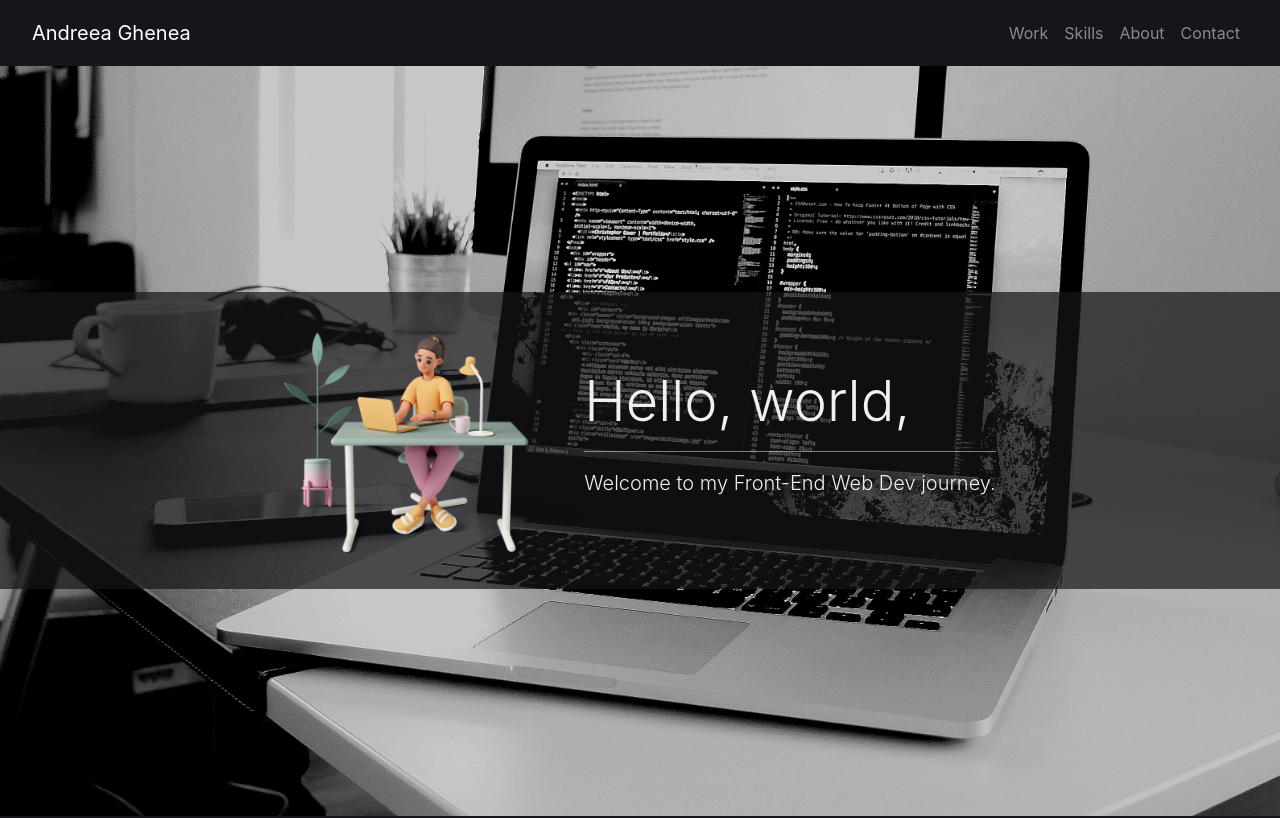
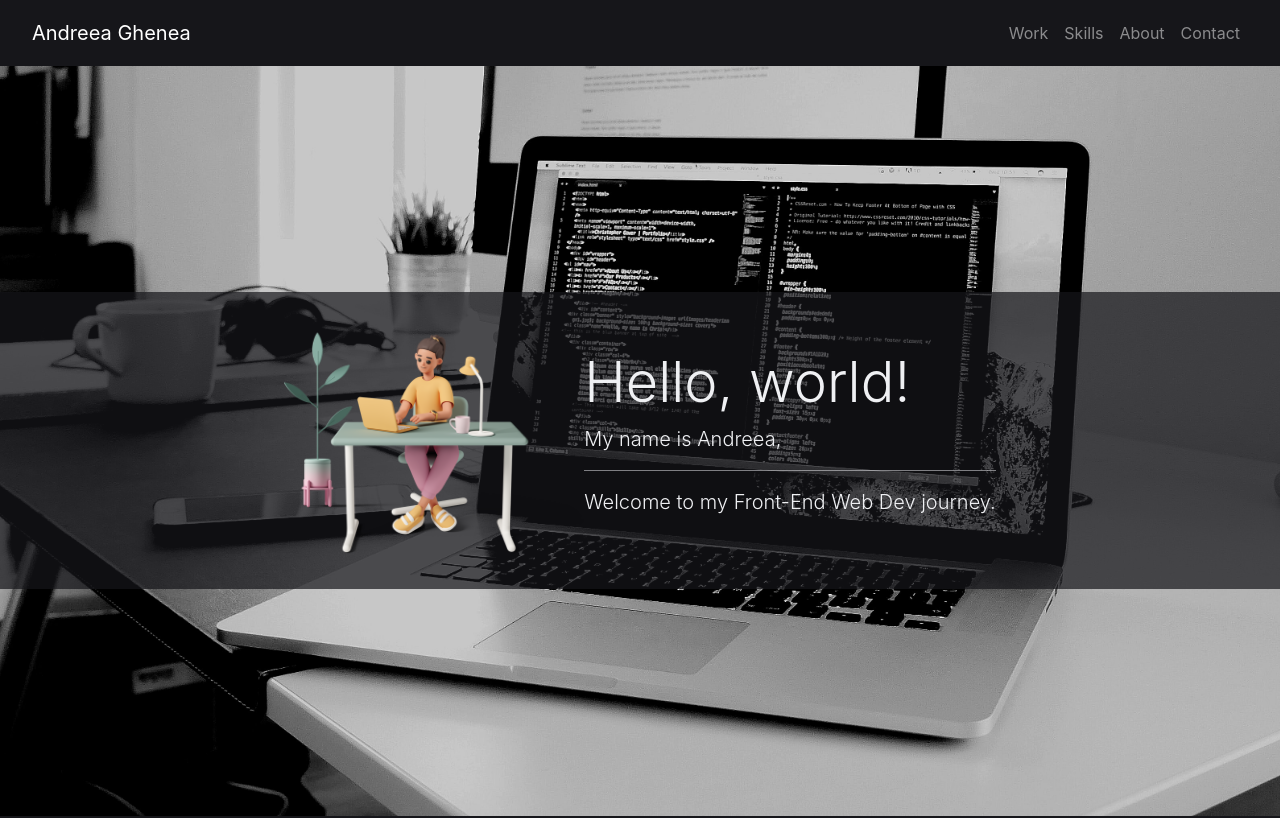
Before and after one commit to agh911/Bootstrap-Portfolio, a plain HTML site: page index.html in a window 1280 px wide. Shown: the top 818 px of the page. Drawn offline with nearby package versions, Linux system fonts and the light colour scheme.

Commit message:
adds changes to HTML file

```diff
--- a/index.html
+++ b/index.html
@@ -49,7 +49,8 @@
         <div class="container-fluid hero-content d-flex justify-content-center align-items-center">
             <img src="images/avatar.png" alt="Avatar sitting at the desk in front of a laptop.">
             <div class="content">
-                <h1 class="display-4">Hello, world,</h1>
+                <h1 class="display-4">Hello, world!</h1>
+                <p class="lead">My name is Andreea,</p>
                 <hr class="my-3">
                 <p class="lead">Welcome to my Front-End Web Dev journey.</p>
             </div>
```
